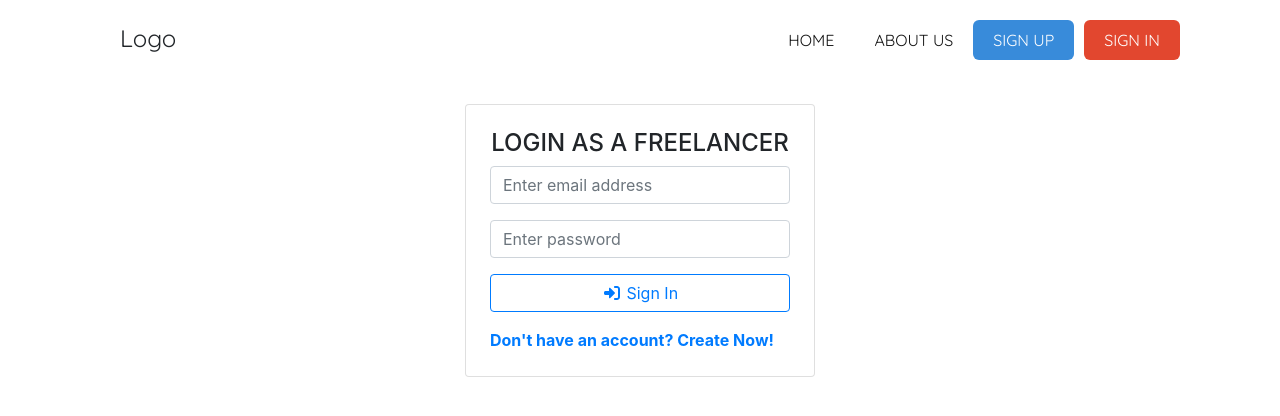
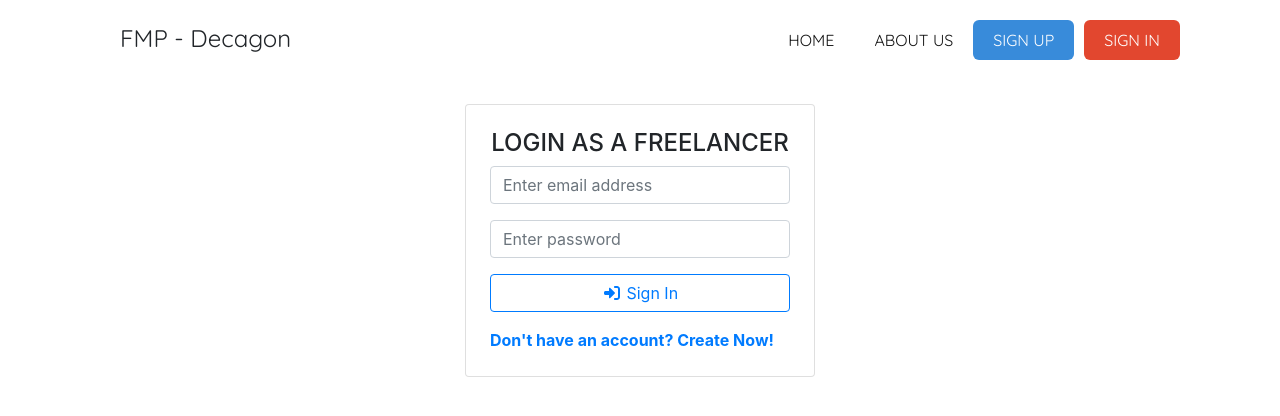
Before and after one commit to Yasholma/decagon_an_online_freelance_market_place, a website: page login.html in a window 1280 px wide. Drawn offline with Linux system fonts and the light colour scheme; no server answers.

Commit message:
Refreshed

```diff
--- a/login.html
+++ b/login.html
@@ -19,7 +19,7 @@
   </head>
   <body>
     <nav>
-        <div class="logo">Logo</div>
+        <div class="logo">FMP - Decagon</div>
         <ul>
             <li><a href="./index.html">Home</a></li>
             <li><a href="./about.html">About Us</a></li>
```
Also changed, not shown: profile.html (+1 -1 lines), register.html (+1 -1 lines), view.html (+1 -1 lines).
